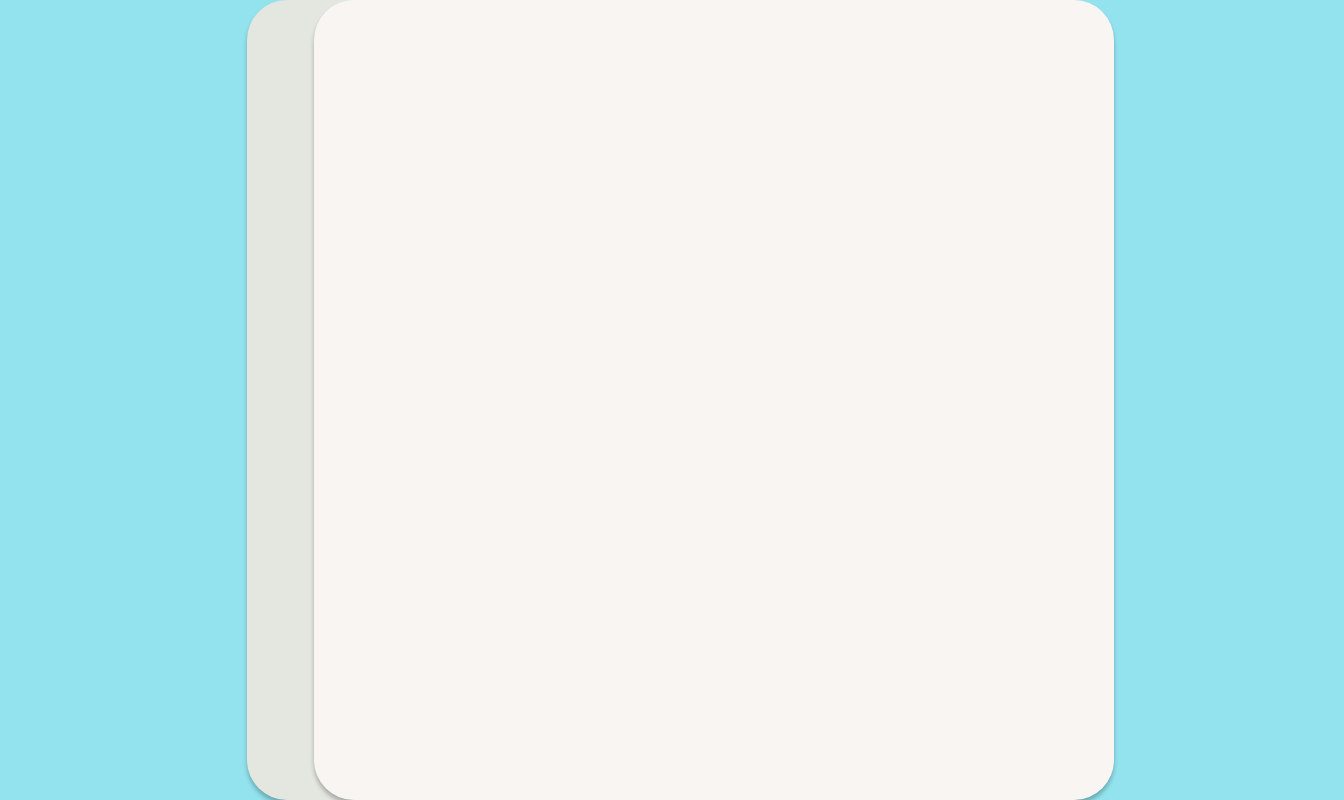
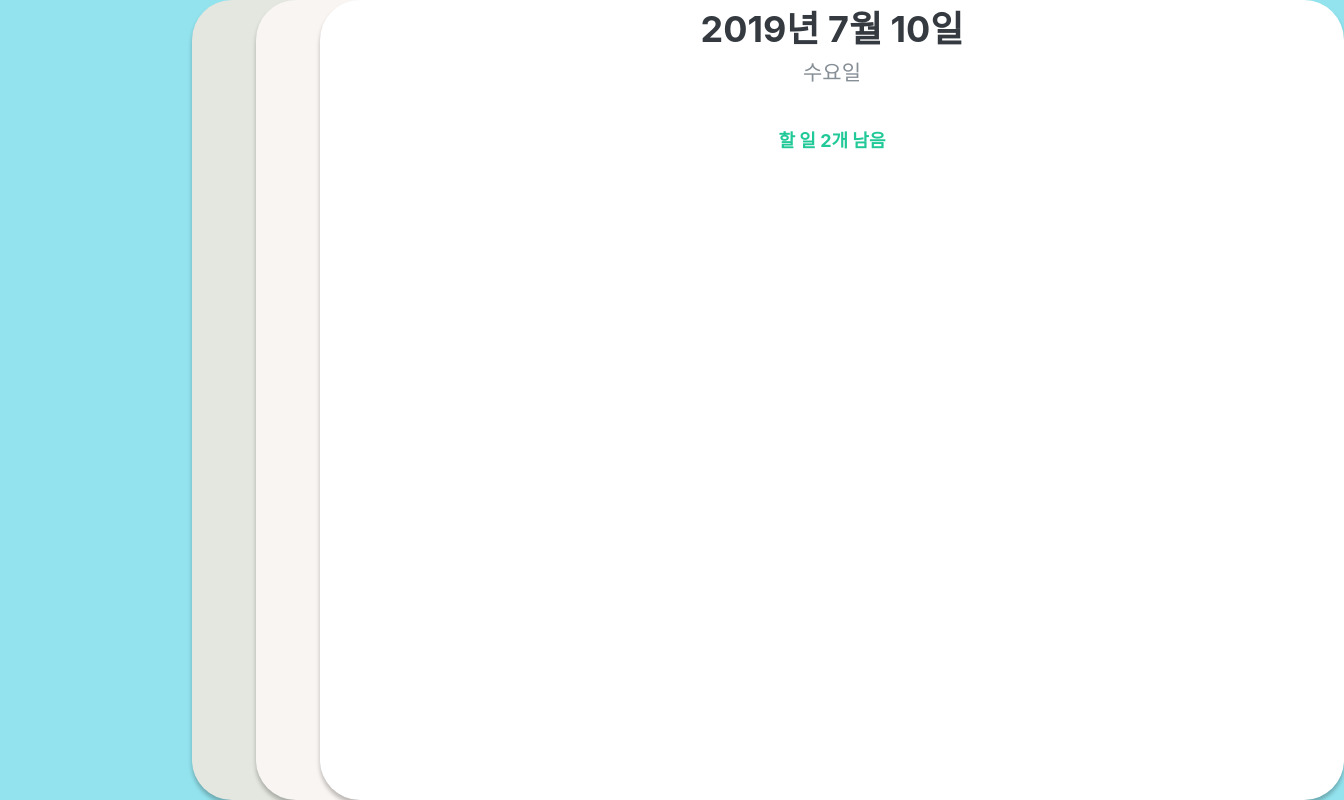
Before and after one commit to LATIsi/todo_list, a React (Create React App) app: page / in a window 1280 px wide. Shown: the whole page, 1344 px wide, since content can reach past the window. Built offline with nearby package versions, Linux system fonts and the light colour scheme.

Commit message:
css_alpha1

```diff
--- a/src/App.css
+++ b/src/App.css
@@ -1,5 +1,6 @@
 .App {
   text-align: center;
+  margin:0;
 }
 
 .App-logo {
@@ -13,20 +14,6 @@
   }
 }
 
-.App-header {
-  background-color: #282c34;
-  min-height: 100vh;
-  display: flex;
-  flex-direction: column;
-  align-items: center;
-  justify-content: center;
-  font-size: calc(10px + 2vmin);
-  color: white;
-}
-
-.App-link {
-  color: #61dafb;
-}
 
 @keyframes App-logo-spin {
   from {
--- a/src/App.js
+++ b/src/App.js
@@ -1,27 +1,17 @@
 //import logo from './logo.svg';
 import './App.css';
 import './style/Background_style.css';
+import MainHead from './component/MainHead';
+import Main from './component/Main';
 
 function App() {
   return (
     <div className="App">
-      {/* <header className="App-header">
-        <img src={logo} className="App-logo" alt="logo" />
-        <p>
-          Edit <code>src/App.js</code> and save to reload.
-        </p>
-        <a
-          className="App-link"
-          href="https://reactjs.org"
-          target="_blank"
-          rel="noopener noreferrer"
-        >
-          Learn React
-        </a>
-      </header> */}
       <div className="bg1"></div>
       <div className="bg2"></div>
-
+      <Main>
+        <MainHead></MainHead>
+      </Main>
     </div>
   );
 }
--- a/src/component/Main.js
+++ b/src/component/Main.js
@@ -1,8 +1,13 @@
 import React from 'react';
+import MainHead from './MainHead';
 import '../style/Background_style.css';
 
-function Main({ children }) {
-  return <Main className="main_ground">{children}</Main>;
+function Main() {
+  return (
+    <div className="main_ground">
+    <MainHead></MainHead>
+    </div>
+  );
 }
 
 export default Main;
--- /dev/null
+++ b/src/component/MainHead.js
@@ -0,0 +1,13 @@
+import React from 'react';
+
+function MainHead() {
+  return (
+    <div>
+      <h1>2019년 7월 10일</h1>
+      <div className="day">수요일</div>
+      <div className="tasks-left">할 일 2개 남음</div>
+    </div>
+  );
+}
+
+export default MainHead;
--- a/src/style/Background_style.css
+++ b/src/style/Background_style.css
@@ -1,10 +1,9 @@
 .bg1 {
     position: absolute;
-    width: 100vh;
+    width: 50vw;
     height: 100vh;
-    left: 247px;
+    left: 15vw;
     top: 0px;
-
     background: #E3E7DF;
     box-shadow: 0px 4px 4px rgba(0, 0, 0, 0.25);
     border-radius: 40px;
@@ -12,9 +11,9 @@
 
   .bg2 {
     position: absolute;
-    width: 100vh;
+    width: 50vw;
     height: 100vh;
-    left: 314px;
+    left: 20vw;
     top: 0px;
     background: #F9F5F2;
     box-shadow: 0px 4px 4px rgba(0, 0, 0, 0.25);
@@ -23,12 +22,30 @@
 
   .main_ground {
     position: absolute;
-    width: 100vh;
+    width: 80vw;
     height: 100vh;
-    left: 382px;
+    left: 25vw;
     top: 0px;
-
+    box-sizing:border-box;
     background: #FFFFFF;
     box-shadow: 0px 4px 4px rgba(0, 0, 0, 0.25);
     border-radius: 40px;
+
   }
+
+  h1 {
+    margin: 0;
+    font-size: 36px;
+    color: #343a40;
+  }
+  .day {
+    margin-top: 4px;
+    color: #868e96;
+    font-size: 21px;
+  }
+  .tasks-left {
+    color: #20c997;
+    font-size: 18px;
+    margin-top: 40px;
+    font-weight: bold;
+  }
```
Also changed, not shown: 1 other file (tests, documents, lock files or other folders).
